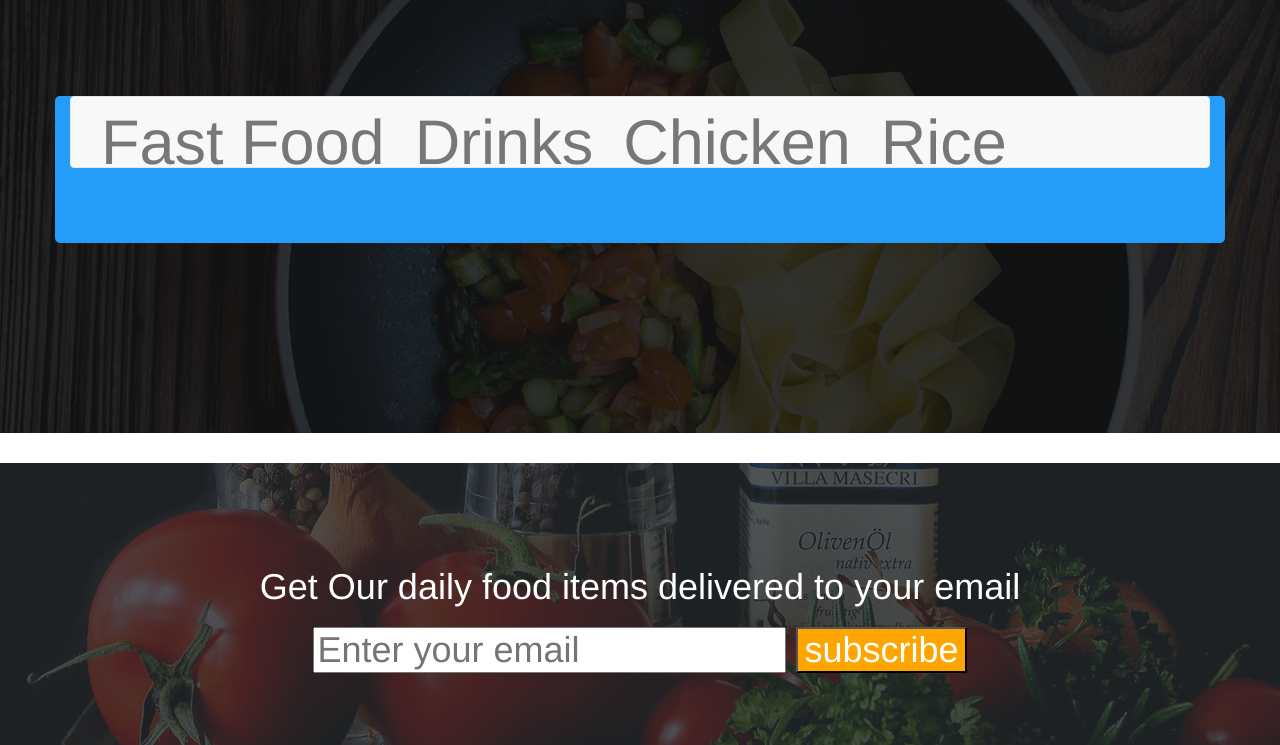
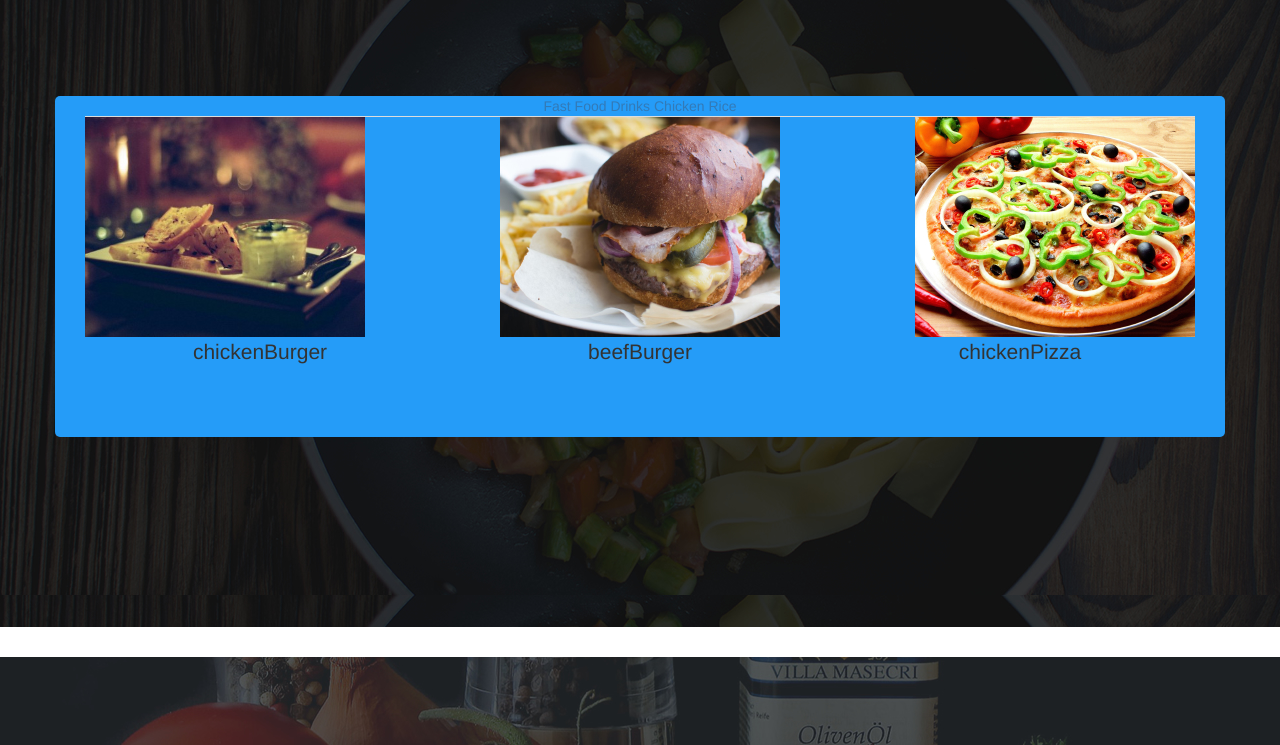
Before and after one commit to koyoo-maxwel/Anita-s-Kitcken., a plain HTML site: page index.html in a window 1280 px wide. Shown: the part 1305-2050 px from the top of the page. Drawn offline with Linux system fonts and the light colour scheme; files whose address does not match are found by name.

Commit message:
modified css

```diff
--- a/css/styles.css
+++ b/css/styles.css
@@ -1,3 +1,6 @@
+#navigate{
+  background-color: white;
+}
 header{
     background-image: url("../../assets/backgrounds/landing.jpg");
     color: white;
@@ -13,8 +16,11 @@ header{
     padding-bottom: 190px;
 
 }
+#nav-tabs{
+  font-size: 900px
+}
 #breakfast:hover{
-    color: black;
+    color: white;
     background-color: white;
 
 }
@@ -33,65 +39,40 @@ background-image: url("../../assets/foodtop/dinner.jpg");
 padding-bottom: 190px;
 }
 #dinner:hover{
-    color: black;
+    color: white;
     background-color: white;
-
-
-
 }
-
-
-
 #contact{
     background-image: url("../../assets/backgrounds/subscribe.jpg");
     color: white;
     padding: 84px
 }
 button{color:white;
-background-color: orange}
-
-
+background-color: orange;
+}
 #menu{
     background-color: orange;
     color: white;
 }
-
-#navbar{
-    background-color: #F15A29;
-}
-
-
-ul {
-    list-style-type: none;
-    margin: 0;
-    padding: 0;
-}
-span{
-    color: blue;
-
-}
 #float{
     background-image: url("../../assets/backgrounds/foodsBg.jpg");
-    padding-bottom:556px;padding-top: 100px; padding-bottom: 190px; overflow: hidden;
-
+    padding-bottom:556px;padding-top: 100px;
+     padding-bottom: 190px; overflow: hidden;
 }
 #float1{
-    background: #259cf8; padding-bottom: 55px; border-radius: 5px;
+    background-color: white;
+    padding-bottom: 55px;
+    border-radius: 5px;
 text-align-last: center;
-
-
 }
 
 #hh1{
-    background-color: green;
-    padding-bottom: 90px
+    background-color: white;
+    padding-bottom: 78px
 }
 #hh2{
     background-color: orange;
-    padding-bottom: 78px
-}
-li {
-    display: inline;
+    padding-bottom: 78px;
 }
 form{
     color: green;
--- a/index.html
+++ b/index.html
@@ -89,23 +89,33 @@ dinner
 <!-- start of float div -->
 <div class="jumbotron"id="float">
 <div class="container" id="float1">
-    <nav class="navbar navbar-default">
       <div class="container-fluid">
-        <div><h1>
-          <ul class="nav navbar-nav">
+        <div class="nav nav-tabs">
+          <ul>
             <li><a href="#">Fast Food</a></li>
             <li><a href="#">Drinks</a></li>
             <li><a href="#">Chicken</a></li>
             <li><a href="#">Rice</a></li>
-        </ul></h1>
-        </div>
+        </ul>
+
       </div>
-    </nav>
-
-
+<div class="row">
+  <div class="col-md-4">
+  <img src="file:///home/student/Videos/clone/mpft-ip/ip2/assets/fastfood/chickenBurger.jpg" alt="" align="left">
+  <p>chickenBurger</p>
+</div>
+<div class="col-md-4">
+  <img src="file:///home/student/Videos/clone/mpft-ip/ip2/assets/fastfood/beefBurger.jpg" alt="" align="center">
+  <p>beefBurger</p>
+</div>
+<div class="col-md-4">
+  <img src="file:///home/student/Videos/clone/mpft-ip/ip2/assets/fastfood/chickenPizza.jpg" alt="" align="right">
+  <p>chickenPizza</p>
+</div>
+</div>
 
 </div>
-
+</div>
 </div>
 <!-- end of float div -->
 
```
Also changed, not shown: css/bootstrap.css (added).
